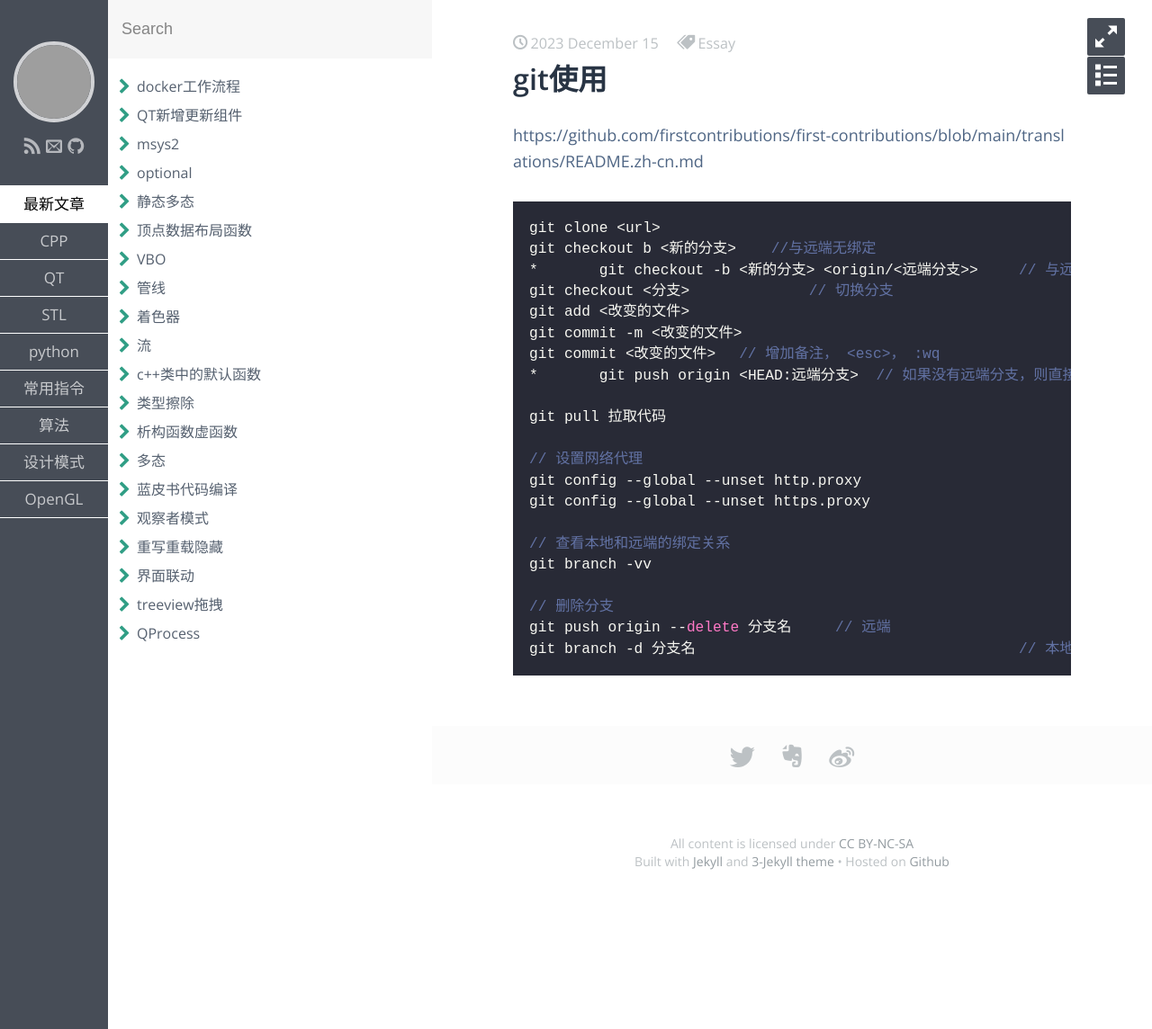
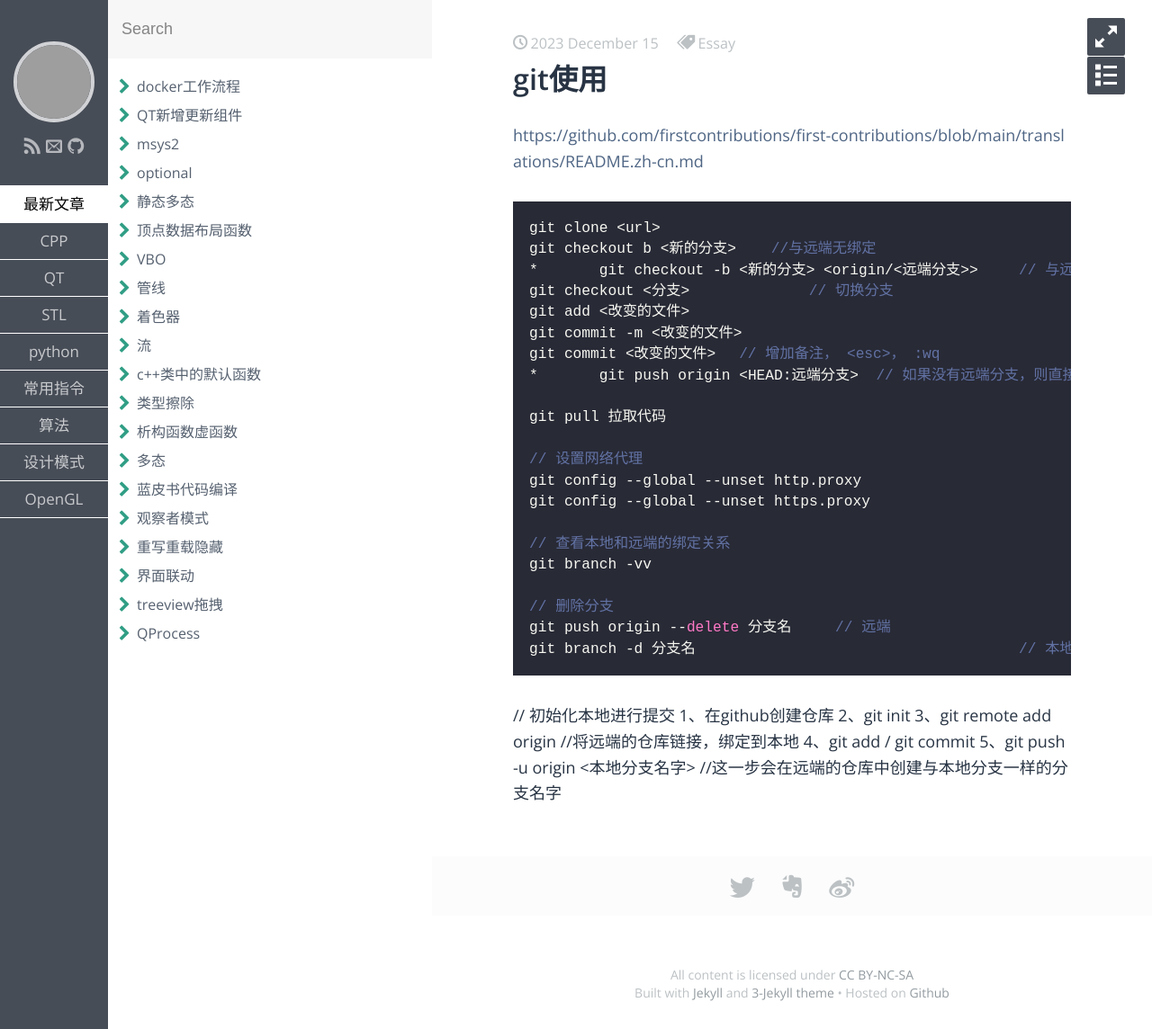
Before and after one commit to aliangaaa/aliangaaa.github.io, a Jekyll site: the page built from _posts/常用指令/2023-12-15-git使用.md, in a window 1280 px wide. Shown: the whole page at 90% size. Built offline with Jekyll 4.4.1, drawn with Linux system fonts in a browser that asks for light colours; some web fonts are replaced; grey boxes are pictures that could not be loaded.

Commit message:
Update 2023-12-15-git使用.md

````diff
--- a/_posts/常用指令/2023-12-15-git使用.md
+++ b/_posts/常用指令/2023-12-15-git使用.md
@@ -32,3 +32,9 @@ git branch -vv
 git push origin --delete 分支名     // 远端
 git branch -d 分支名					// 本地
 ```
+// 初始化本地进行提交
+1、在github创建仓库
+2、git init
+3、git remote add origin <url> //将远端的仓库链接，绑定到本地
+4、git add / git commit
+5、git push -u origin <本地分支名字>   //这一步会在远端的仓库中创建与本地分支一样的分支名字
````
